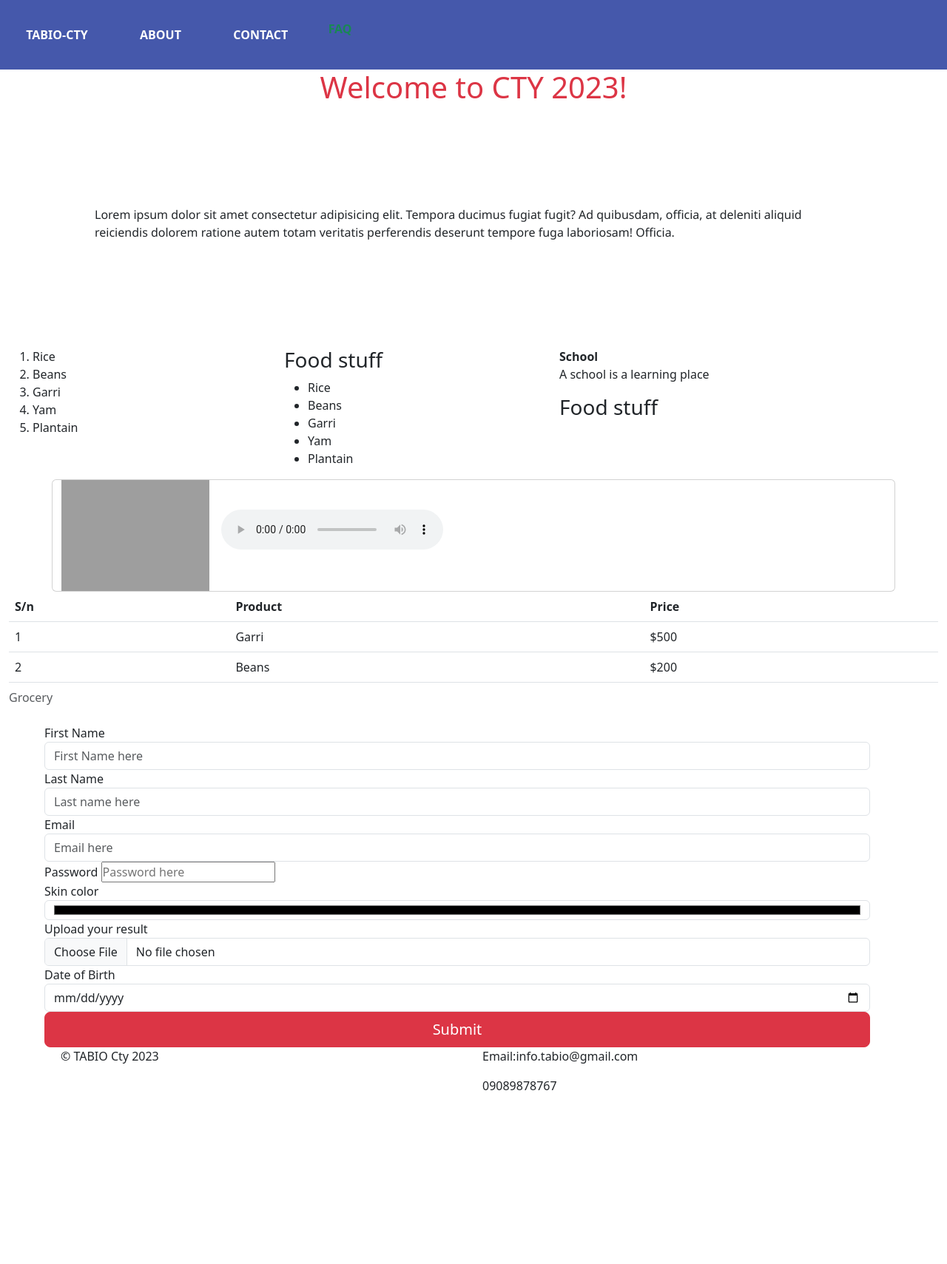
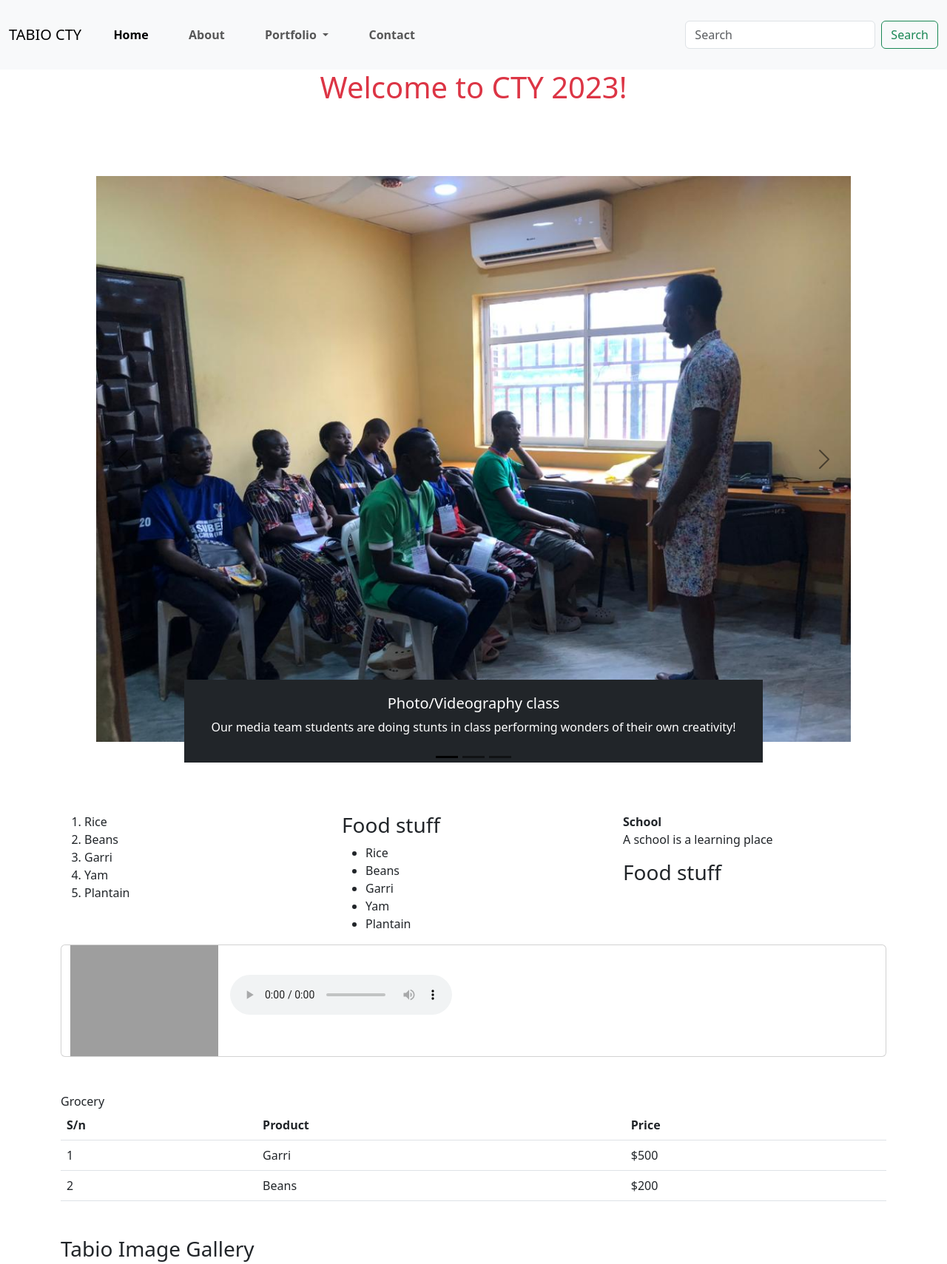
Before and after one commit to AdubiEmmanuel/cty-web-design-training, a plain HTML site: page index.html in a window 1280 px wide. Shown: the top 1709 px of the page at 74% size. Before the commit the page ends 1496 px from the top, so only its background shows below. Drawn offline with nearby package versions, Linux system fonts and the light colour scheme; grey boxes are pictures that could not be loaded.

Commit message:
cusomized our design

```diff
--- a/index.html
+++ b/index.html
@@ -30,21 +30,41 @@ types of css
 
  -->
 
-    <nav class="navbar">
-        <ul class="nav justify-content-center">
-            <li class="nav-item"><a class="nav-link text-white" href="#">TABIO-CTY</a> </li>
-            <li class="nav-item"><a class="nav-link text-white" href="about.html">ABOUT</a> </li>
-            <li class="nav-item"><a class="nav-link text-white" href="contact.html">CONTACT</a> </li>
-            <li class="nav-item text-success">FAQ</li>
-            <!--
-                red danger
-                blue - primary
-                success - green
-                orange - warning
-
-
-             -->
+   <nav class="navbar navbar-expand-lg bg-body-tertiary">
+  <div class="container-fluid">
+    <a class="navbar-brand" href="#">TABIO CTY</a>
+    <button class="navbar-toggler" type="button" data-bs-toggle="collapse" data-bs-target="#navbarScroll" aria-controls="navbarScroll" aria-expanded="false" aria-label="Toggle navigation">
+      <span class="navbar-toggler-icon"></span>
+    </button>
+    <div class="collapse navbar-collapse" id="navbarScroll">
+      <ul class="navbar-nav me-auto my-2 my-lg-0 navbar-nav-scroll" style="--bs-scroll-height: 100px;">
+        <li class="nav-item">
+          <a class="nav-link active" aria-current="page" href="#">Home</a>
+        </li>
+        <li class="nav-item">
+          <a class="nav-link" href="about.html">About</a>
+        </li>
+        <li class="nav-item dropdown">
+          <a class="nav-link dropdown-toggle" href="#" role="button" data-bs-toggle="dropdown" aria-expanded="false">
+            Portfolio
+          </a>
+          <ul class="dropdown-menu">
+            <li><a class="dropdown-item" href="#">Photo Gallery</a></li>
+            <li><a class="dropdown-item" href="#">Skills</a></li>
+            <li><hr class="dropdown-divider"></li>
+            <li><a class="dropdown-item" href="#">Account</a></li>
           </ul>
+        </li>
+        <li class="nav-item">
+          <a class="nav-link " aria-disabled="true" href="contact.html">Contact</a>
+        </li>
+      </ul>
+      <form class="d-flex" role="search">
+        <input class="form-control me-2" type="search" placeholder="Search" aria-label="Search">
+        <button class="btn btn-outline-success" type="submit">Search</button>
+      </form>
+    </div>
+  </div>
 </nav>
     <header class="container text-center text-danger">
         <h1>Welcome to CTY 2023!</h1>
@@ -54,10 +74,47 @@ types of css
     <h4>Welcome to CTY 2023!</h4>
     <h5>Welcome to CTY 2023!</h5>
     <h6>Welcome to CTY 2023!</h6> -->
-    <section class="main-section">
-        <p>Lorem ipsum dolor sit amet consectetur adipisicing elit. Tempora ducimus fugiat fugit? Ad quibusdam, officia, at deleniti aliquid reiciendis dolorem ratione autem totam veritatis perferendis deserunt tempore fuga laboriosam! Officia.</p>
 
-    </section>
+    <div class="container my-5">
+        <div id="carouselExampleDark" class="carousel carousel-dark slide">
+  <div class="carousel-indicators">
+    <button type="button" data-bs-target="#carouselExampleDark" data-bs-slide-to="0" class="active" aria-current="true" aria-label="Slide 1"></button>
+    <button type="button" data-bs-target="#carouselExampleDark" data-bs-slide-to="1" aria-label="Slide 2"></button>
+    <button type="button" data-bs-target="#carouselExampleDark" data-bs-slide-to="2" aria-label="Slide 3"></button>
+  </div>
+  <div class="carousel-inner">
+    <div class="carousel-item active" data-bs-interval="10000">
+      <img src="asset/img/p3.jpg" class="d-block w-100 p-5 img-fluid justify-content-center" height="200" alt="...">
+      <div class="carousel-caption d-none d-md-block text-bold text-white bg-dark">
+        <h5>Photo/Videography class</h5>
+        <p>Our media team students are doing stunts in class performing wonders of their own creativity!</p>
+      </div>
+    </div>
+    <div class="carousel-item" data-bs-interval="2000">
+      <img src="asset/img/Makup2.jpg" class="d-block w-100 p-5 img-fluid justify-content-center" alt="...">
+      <div class="carousel-caption d-none d-md-block text-bold text-white bg-dark">
+        <h5>MAKE UP BRETHREN - AMAPIANO</h5>
+        <p>Our makeup brethren are on the good vibe giving us some hot amapiano flavour</p>
+      </div>
+    </div>
+    <div class="carousel-item">
+      <img src="asset/img/offi.jpg" class="d-block w-100 p-5 img-fluid justify-content-center" alt="...">
+      <div class="carousel-caption d-none d-md-block text-bold text-white bg-dark">
+        <h5>TABIO OFFICALS</h5>
+        <p>Our amazing Tabio team doing posting vibes on the low low</p>
+      </div>
+    </div>
+  </div>
+  <button class="carousel-control-prev" type="button" data-bs-target="#carouselExampleDark" data-bs-slide="prev">
+    <span class="carousel-control-prev-icon" aria-hidden="true"></span>
+    <span class="visually-hidden">Previous</span>
+  </button>
+  <button class="carousel-control-next" type="button" data-bs-target="#carouselExampleDark" data-bs-slide="next">
+    <span class="carousel-control-next-icon" aria-hidden="true"></span>
+    <span class="visually-hidden">Next</span>
+  </button>
+</div>
+    </div>
     <!--
 
         List in html
@@ -74,7 +131,8 @@ types of css
         dd - definition description
      -->
      <!-- ordered list -->
-     <section class="row container">
+     <div class="container">
+         <section class="row">
             <!-- col-lg
                 col-md
                 col
@@ -123,14 +181,15 @@ types of css
                <audio src="asset/audio/Amazing-Jonathan-Butler-Going-Home_i32cfWJ7CcA.mp3" controls loop></audio>
            </div>
          </section>
+     </div>
 
      <!-- tables in html -->
      <!-- tr - table row
      td - table data
      th - table heading  -->
-     <section class="container-fluid">
+     <section class="container my-5">
+         <caption>Grocery</caption>
          <table class="table table-responsive table-hover">
-            <caption>Grocery</caption>
              <thead>
                 <tr>
                     <th>S/n</th>
@@ -166,6 +225,29 @@ input type in html
 8. datetime
 
 -->
+
+<!-- image gallery -->
+
+<div class="container">
+    <h3>Tabio Image Gallery</h3>
+    <div class="row">
+        <div class="col-lg-4 col-md-6 col-12">
+            <img src="asset/img/p3.jpg" alt="" class="img img-fluid img-thumbnail">
+            <img src="asset/img/offi.jpg" alt="" class="img img-fluid img-thumbnail">
+            <img src="asset/img/WhatsApp Image 2023-08-23 at 12.10.01.jpg" alt="" class="img img-fluid img-thumbnail">
+        </div>
+        <div class="col-lg-4 col-md-6 col-12">
+            <img src="asset/img/Makup3.jpg" alt="" class="img img-fluid img-thumbnail">
+            <img src="asset/img/stud.jpg" alt="" class="img img-fluid img-thumbnail">
+            <img src="asset/img/Makup3.jpg" alt="" class="img img-fluid img-thumbnail">
+        </div>
+        <div class="col-lg-4 col-md-6 col-12">
+            <img src="asset/img/p3.jpg" alt="" class="img img-fluid img-thumbnail">
+            <img src="asset/img/stud.jpg" alt="" class="img img-fluid img-thumbnail">
+            <img src="asset/img/Makeup1.jpg"" class="img img-fluid img-thumbnail">
+        </div>
+    </div>
+</div>
 
 <section class="container mx-5">
     <form class="form-group">
@@ -205,7 +287,7 @@ input type in html
 
 </section>
 
-<footer class="footer-section">
+<footer class="footer-section bg-dark text-white text-left mt-5 p-3">
     <div class="container">
         <div class="row">
             <div class="col-lg-6 col-md-6 col-12">
@@ -223,5 +305,6 @@ input type in html
     </div>
 </footer>
 
+<script src="https://cdn.jsdelivr.net/npm/bootstrap@5.3.1/dist/js/bootstrap.bundle.min.js"  crossorigin="anonymous"></script>
 </body>
 </html>
```
Also changed, not shown: asset/img/Makeup1.jpg (added), asset/img/Makup2.jpg (added), asset/img/Makup3.jpg (added), asset/img/WhatsApp Image 2023-08-23 at 12.10.01.jpg (added), asset/img/offi.jpg (added), asset/img/officials.jpg (added), asset/img/p3.jpg (added), asset/img/stud.jpg (added). Lines whose indentation alone changed are shown as unchanged.
